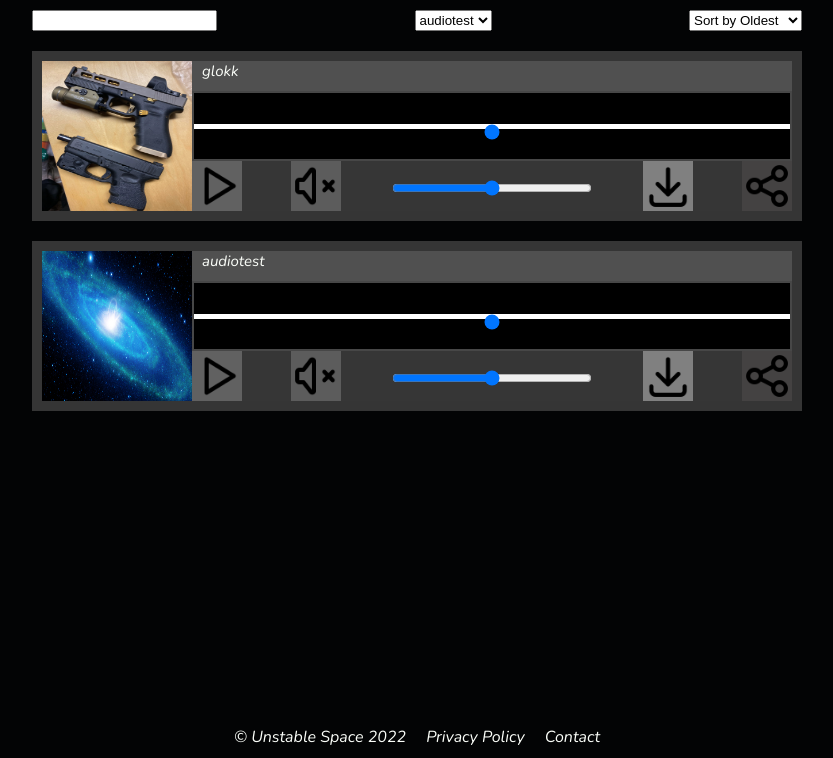
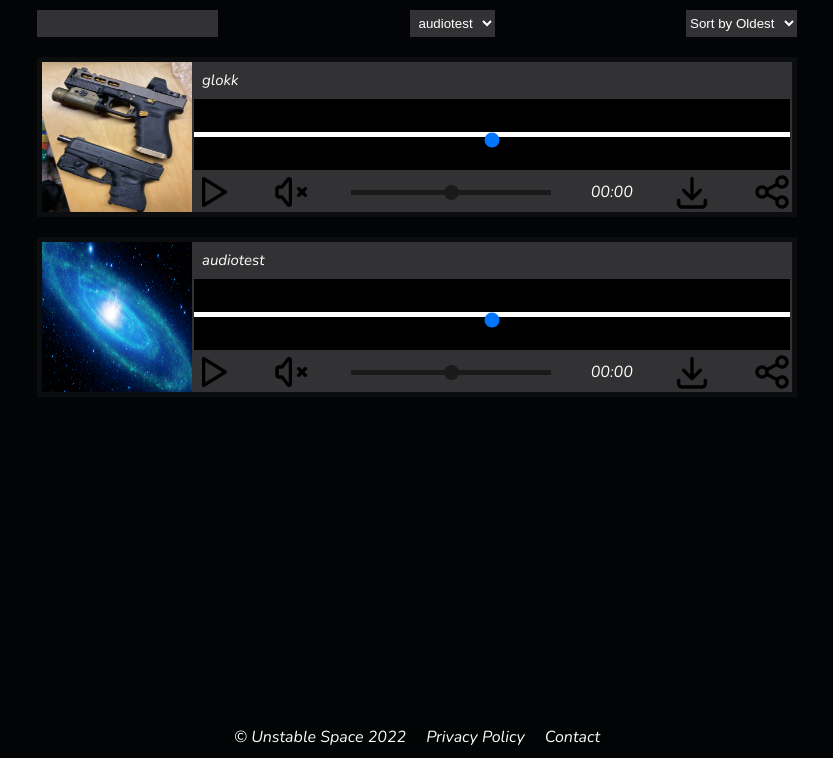
Before and after one commit to bmbson/Unstable-Space, a Django app: page /mixes in a window 1280 px wide. Shown: the part 42-800 px from the top of the page, without its empty margins (223-1056 px from the left). Run offline with Django 4.2, Linux system fonts and the light colour scheme; data comes from the database, SQL or seed files in the repository.

Commit message:
added css styling to mixes + privacy policy + contact field

```diff
--- a/unstablespace/main/static/main/base.css
+++ b/unstablespace/main/static/main/base.css
@@ -65,3 +65,8 @@ a {
     all: unset;
     color: var(--text);
 }
+
+#ustspa:hover {
+    cursor: default;
+    background-color: transparent;
+}
--- a/unstablespace/main/static/main/mixes.css
+++ b/unstablespace/main/static/main/mixes.css
@@ -6,6 +6,11 @@ main {
     display: flex;
     flex-direction: row;
     justify-content: space-between;
+}
+
+.rightSide {
+    display: flex;
+    flex-direction: column;
 }
 
 .flexWrapper {
@@ -20,23 +25,27 @@ main {
     flex-direction: column;
 }
 
+/*
+geluid op hover zetten zou hard zijn.
+*/
 .audioStreamWrapper {
     display: flex;
-    border-color: rgb(53, 53, 53);
-    border-width: 10px;
+    border-color: #272b2c3f;
+    border-width: 5px;
     border-style: solid;
 }
 
 .audioStreamImage {
     width: 150px;
     height: 150px;
-    background-color: rgb(54, 44, 44);
 }
 
 .topBar {
-    height: 30px;
+    height: 35px;
     width: 600px;
-    background-color: rgb(80, 80, 80);
+    background-color: #323234;
+    display: flex;
+    align-items: center;
 }
 
 .playbackBar {
@@ -47,52 +56,53 @@ main {
 .middleBar {
     display: flex;
     justify-content: center;
-    height: 70px;
+    height: 75px;
     width: 600px;
-    background-color: rgb(71, 71, 71);
+    background-color: #323234;
 }
 
 .bottomBar {
     display: flex;
     flex-direction: row;
     justify-content: space-between;
-    height: 50px;
+    height: 40px;
     width: 600px;
-    background-color: rgb(54, 54, 54);
+    background-color: #323234;
+    align-self: flex-end;
 }
 
 .playButton {
-    height: 50px;
-    width: 50px;
-    background-color: rgb(97, 97, 97);
+    height: 40px;
+    width: 40px;
+    background-color: #323234;
     cursor: pointer;
 }
 
 .volume {
-    height: 50px;
+    height: 40px;
     width: 200px;
-    background-color: rgb(75, 80, 78);
+    background-color: #323234;
     cursor: ew-resize;
 }
 
 .mute {
-    height: 50px;
-    width: 50px;
-    background-color: rgb(92, 92, 92);
+    height: 40px;
+    width: 40px;
+    background-color:#323234;
     cursor: pointer;
 }
 
 .download {
-    height: 50px;
-    width: 50px;
-    background-color: grey;
+    height: 40px;
+    width: 40px;
+    background-color: #323234;
     cursor: pointer;
 }
 
 .share {
-    height: 50px;
-    width: 50px;
-    background-color: rgb(68, 66, 66);
+    height: 40px;
+    width: 40px;
+    background-color: #323234;
     align-self: flex-end;
     cursor: pointer;
 }
@@ -102,6 +112,7 @@ main {
     background-color: black;
     width: 100%;
     cursor: ew-resize;
+    flex-grow: 1;
 }
 
 .progressBar:focus {
@@ -125,13 +136,81 @@ main {
 }
 
 .progressBar::-moz-range-progress {
-    background-color: rgb(10, 29, 136);
+    background-color: rgb(26, 26, 27);
     height: 100%;
 }
-
 
 .thumbnailImage {
     height: 150px;
     width: 150px;
     object-fit: fill;
 }
+
+#timer {
+    display: flex;
+    align-items: center;
+}
+
+.volume[type="range"] {
+    -webkit-appearance: none;
+    margin: 0;
+}
+
+.volume[type="range"]:focus {
+    outline: none;
+}
+
+.volume[type="range"]::-webkit-slider-runnable-track {
+    background: rgb(26, 26, 27);
+    height: 5px;
+}
+
+.volume[type="range"]::-moz-range-track {
+    background: rgb(255, 255, 255);
+    height: 5px;
+}
+
+.volume[type="range"]::-webkit-slider-thumb {
+    -webkit-appearance: none;
+    height: 15px;
+    width: 15px;
+    background: rgb(26, 26, 27);
+    margin-top: -5px;
+    border-radius: 50%;
+}
+
+.volume[type="range"]::-moz-range-thumb {
+    height: 15px;
+    width: 15px;
+    background: rgb(26, 26, 27);
+    margin-top: -5px;
+    border-radius: 50%;
+}
+
+.volume::-moz-range-progress {
+    background-color: rgb(26, 26, 27);
+    height: 10px;
+}
+
+#searchBar {
+    color: white;
+    background-color: #323234;
+    border: none;
+}
+
+#searchBar:focus {
+    outline: none;
+}
+
+#dropDownTags {
+    color: white;
+    background-color: #323234;
+    border: none;
+    padding: 5px;
+}
+
+#sortBy {
+    color: white;
+    background-color: #323234;
+    border: none;
+}
--- a/unstablespace/main/templates/main/base.html
+++ b/unstablespace/main/templates/main/base.html
@@ -33,8 +33,8 @@
     <footer>
         <div id="bottomFooter">
             <ul>
-                <li>© Unstable Space 2022</li>
-                <li>Privacy Policy</li>
+                <li id="ustspa">© Unstable Space 2022</li>
+                <li><a href="{% url 'privacypolicy' %}">Privacy Policy</a></li>
                 <li><a href="{% url 'contact' %}">Contact</a></li>
             </ul>
         </div>
--- a/unstablespace/main/templates/main/contact.html
+++ b/unstablespace/main/templates/main/contact.html
@@ -1,7 +1,11 @@
 {% extends 'main/base.html' %}
 
-{% block css %} {% load static %}<link rel="stylesheet" href="{% static 'img/contact.html' %}"> {% endblock %}
+{% block css %}{% load static %}<link rel="stylesheet" href="{% static 'main/contact.css' %}"> {% endblock %}
 {% block title %} Unstable Space | Contact {% endblock %}
 
 {% block main %}
+<div class="flexWrapper">
+    <p>Email:</p>
+    <p>unstablespace@proton.me</p>
+</div>
 {% endblock %}
--- a/unstablespace/main/templates/main/mixes.html
+++ b/unstablespace/main/templates/main/mixes.html
@@ -7,14 +7,14 @@
 <div class="flexWrapper">
     <ul class="mixList">
         <div class="selectionMenu">
-            <input type="text">
+            <input type="text" id="searchBar">
 
-            <select name="series" id="">
+            <select name="series" id="dropDownTags">
                 {% for MixModel in MixModel %}
                     <option value="{{ MixModel.tag }}">{{ MixModel.tag }}</option>
                 {% endfor %}
             </select>
-            <select name="selectBy" id="">
+            <select name="selectBy" id="sortBy">
                 <option value="oldest">Sort by Oldest</option>
                 <option value="newest">Sort by Newest</option>
             </select>
@@ -36,6 +36,7 @@
                         <img class="playButton" src="{% static 'main/img/controls/player-play.png' %}" alt="">
                         <img class="mute" src="{% static 'main/img/controls/mute.png' %}" alt="">
                         <input class="volume" type="range" class="time">
+                        <div id="timer">00:00</div>
                         <img class="download" src="{% static 'main/img/controls/download.png' %}" alt="">
                         <img class ="share" src="{% static 'main/img/controls/share.png' %}" alt="">
                     </div>
--- a/unstablespace/main/urls.py
+++ b/unstablespace/main/urls.py
@@ -11,4 +11,5 @@ urlpatterns = [
     path('about', views.about, name='about'),
     path('merch', views.merch, name='merch'),
     path('blog', views.blog, name='blog'),
+    path('privacypolicy', views.privacypolicy, name='privacypolicy')
 ]
--- a/unstablespace/main/views.py
+++ b/unstablespace/main/views.py
@@ -25,3 +25,6 @@ def merch(request):
 
 def blog(request):
     return render(request, 'main/blog.html')
+
+def privacypolicy(request):
+    return render(request, 'main/privacypolicy.html')
```
Also changed, not shown: unstablespace/main/static/main/contact.css (+7 -0 lines), unstablespace/main/static/main/privacypolicy.css (added, +20 -0 lines), unstablespace/main/templates/main/privacypolicy.html (added, +57 -0 lines).
